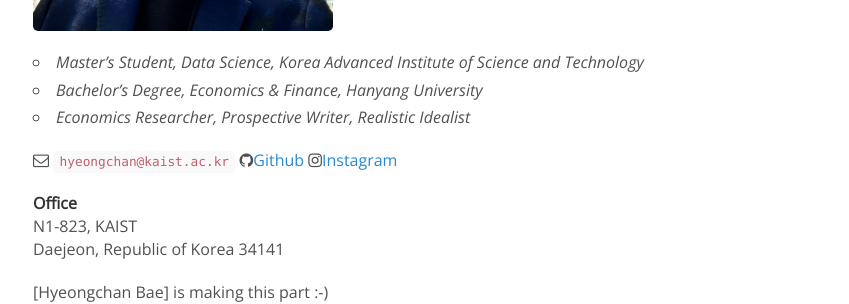
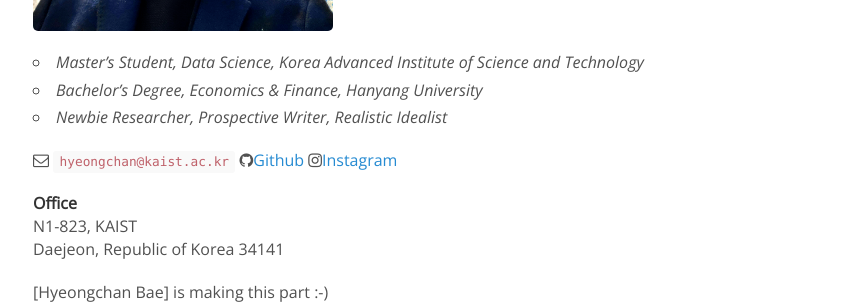
Before and after one commit to dofeature/dofeature.github.io, a Jekyll site: the page built from _people/hyeongchan_bae.md, in a window 1280 px wide. Shown: the part 408-712 px from the top of the page, without its empty margins (222-1071 px from the left). Built offline with Jekyll 4.4.1, drawn with Linux system fonts in a browser that asks for light colours; nearby versions of some CDN libraries; comment, search, counter and statistics services are not loaded.

Commit message:
Update hyeongchan_bae.md

```diff
--- a/_people/hyeongchan_bae.md
+++ b/_people/hyeongchan_bae.md
@@ -9,7 +9,7 @@ joined: 2023
 
 - _Master's Student, Data Science, Korea Advanced Institute of Science and Technology_<br>
 - _Bachelor's Degree, Economics & Finance, Hanyang University_<br>
-- _Economics Researcher, Prospective Writer, Realistic Idealist_
+- _Newbie Researcher, Prospective Writer, Realistic Idealist_
 
 <i class="fa fa-envelope-o"></i> `hyeongchan@kaist.ac.kr`
 <i class="fa fa-github" aria-hidden="true"></i>[Github](https://github.com/Rlearnchan)
```
